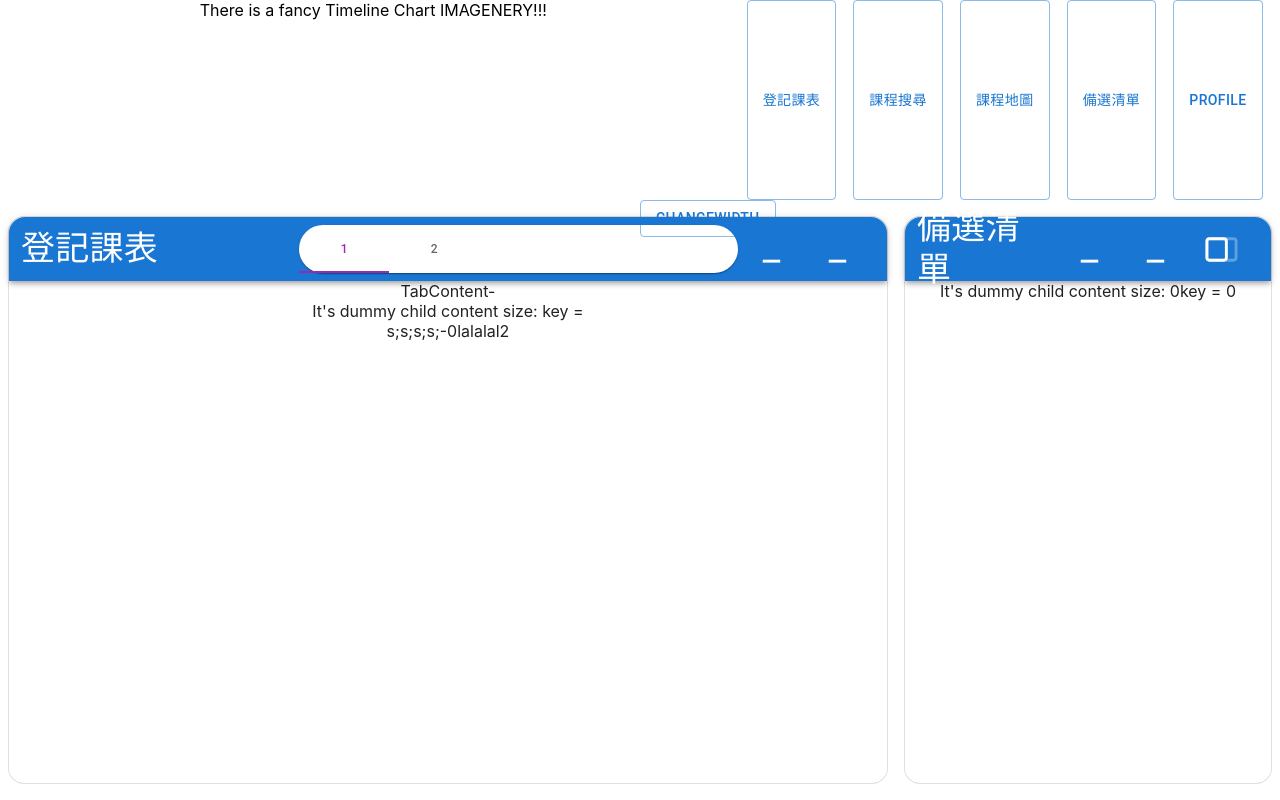
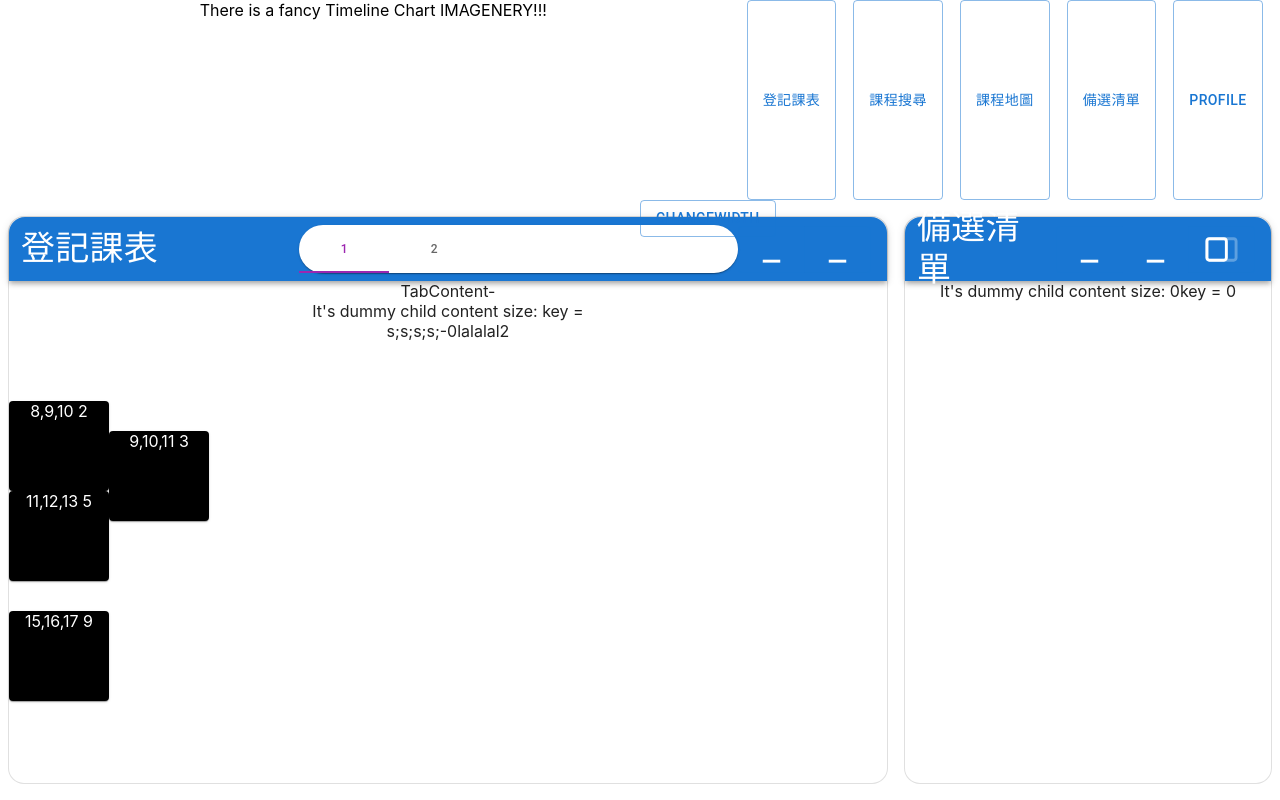
Before and after one commit to chen126888/GDSC_SCSR, a React (Create React App) app in the folder web/: page / in a window 1280 px wide. Built offline with nearby package versions, Linux system fonts and the light colour scheme.

Commit message:
render proof

```diff
--- a/web/src/components/CourseSelecter/CourseSelection.jsx
+++ b/web/src/components/CourseSelecter/CourseSelection.jsx
@@ -4,7 +4,12 @@ import Box from '@mui/material/Box';
 // Main Components
 import TabLabel from './TabPart/CourseTabLabel';
 import CourseTabBar from './TabPart/CourseTabBar';
-// import SheetColumn from './CourseSheet';
+import DayColumn from './SheetPart/SheetColumn';
+import {
+  generateArrange, calcCoursePosition,
+  rowDisplayRuleBound, rowDisplayRuleRange,
+  dummyData, dummyAllData
+} from './SheetPart/SheetColumnRender';
 // Styles
 import { makeStyles } from '@material-ui/core/styles';
 import { createStyles } from '@mui/styles';
@@ -96,7 +101,7 @@ function CourseTabs(props) {
           s;s;s;s;-{i}
           lalalal
           {props.spacingLv}
-          {/* <SheetColumn /> */}
+          <DayColumn />
         </TabLabel>
       ))}
     </Box>
--- a/web/src/components/CourseSelecter/SheetPart/SheetColumn.jsx
+++ b/web/src/components/CourseSelecter/SheetPart/SheetColumn.jsx
@@ -26,25 +26,26 @@ import { generateArrange, calcCoursePosition, dummyData } from './SheetColumnRen
 const useStyles = makeStyles(theme => createStyles({
   dayRoot: props => ({
     position: "relative",
-    height: "100%",
-    width: "100%",
+    // height: "100%",
+    // width: "100%",
     display: 'flex',
-    flexGrow: 1,
+    // flexGrow: 1,
     flexDirection: 'row',
   }),
   daySubColumn: props => ({
     position: "relative",
-    height: "100%",
-    width: "100%",
-    display: 'flex',
-    flexGrow: 1,
+    // height: "100%",
+    // width: "100%",
+    display: 'block',
+    // flexGrow: 1,
+    // flexDirection: 'column',
   }),
 
 }));
 
 
 function DayColumn({
-  courseTodayData,
+  courseTodayData, firstClassTime
 }) {
   const classes = useStyles();
 
@@ -52,31 +53,39 @@ function DayColumn({
     let {
       stackArray, stackNum, scheduleArray, positionMatrix
     } = generateArrange(courseDataObject);
-    let configMatrix = calcCoursePosition(positionMatrix);
+    let configMatrix = calcCoursePosition(positionMatrix, firstClassTime);
     console.log(stackArray, stackNum, scheduleArray, positionMatrix, configMatrix);
-    let renderResult = configMatrix.map((column, i) => (
-      <Paper className={classes.daySubColumn} >
-        {column.map((courseConfig, j) => (
+
+    let renderResult = [];
+    configMatrix.forEach((column, i) => {
+      column.forEach((courseConfig, j) => {
+        renderResult.push(
           <CourseItem
+            key={`${i}-${j}`}
             courseTitle={courseDataObject[courseConfig.id].name}
             courseState={courseDataObject[courseConfig.id].state}
             coursePosition={courseConfig}
             courseInfo={courseDataObject[courseConfig.id].info}
+            courseTime={courseDataObject[courseConfig.id].time}
           />
-        ))}
-      </Paper>
-    ))
+        )
+      })
+    })
+    console.log(renderResult)
     return renderResult
   };
 
   return (
     <Paper className={classes.dayRoot} >
-      {renderColumn(dummyData)}
-      {/* at sheet */}
+      {renderColumn(courseTodayData)}
+
     </Paper>
   )
-
-
 };
+DayColumn.defaultProps = {
+  courseTodayData: dummyData,
+  firstClassTime: 6,
+  lastClassTime: 21,
+}
 
 export default DayColumn;
--- a/web/src/components/CourseSelecter/SheetPart/SheetColumnRender.jsx
+++ b/web/src/components/CourseSelecter/SheetPart/SheetColumnRender.jsx
@@ -55,7 +55,9 @@ const generateArrange = courseDataObject => {
   return { stackArray, stackNum, scheduleArray, positionMatrix }
 };
 
-const calcCoursePosition = positionMatrix => {
+const calcCoursePosition = (
+  positionMatrix, firstClassTime, stackArray
+) => {
   let configMatrix = positionMatrix.map((stack, i) => {
     let unitConfig = {
       "id": -1,
@@ -68,10 +70,9 @@ const calcCoursePosition = positionMatrix => {
     let indexConfig = 0;
     let lastIndex = -1;
     stack.forEach((courseIndex, i) => {
+      configColumn[indexConfig]["top"] = i;
       if (courseIndex === lastIndex) {
-        if (courseIndex === -1) {
-          configColumn[indexConfig]["top"] += 1;
-        } else {
+        if (courseIndex !== -1) {
           configColumn[indexConfig]["height"] += 1;
           configColumn[indexConfig]["id"] = courseIndex;
         }
@@ -80,10 +81,7 @@ const calcCoursePosition = positionMatrix => {
           indexConfig += 1;
           configColumn[indexConfig] = { ...unitConfig };
         }
-
-        if (courseIndex === -1) {
-          configColumn[indexConfig]["top"] += 1;
-        } else {
+        if (courseIndex !== -1) {
           configColumn[indexConfig]["height"] += 1;
           configColumn[indexConfig]["id"] = courseIndex;
         }
@@ -91,6 +89,10 @@ const calcCoursePosition = positionMatrix => {
       lastIndex = courseIndex;
     });
     configColumn.pop();
+    configColumn.forEach((config, i) => {
+      config["top"] -= config["height"] + firstClassTime
+    })
+    console.log(configColumn)
     return configColumn
   });
   return configMatrix
@@ -121,6 +123,8 @@ const rowDisplayRuleRange = ({
 }) => Array.from({ length: 24 }, (e, i) => (
   (firstClassTime <= i) && (i <= lastClassTime)
 ));
+
+
 
 let dummyData = [
   {
@@ -232,14 +236,14 @@ let dummyAllData = {
   "Wed": [
 
   ],
-  "Thu":[
+  "Thu": [
 
   ],
-  "Fri":[
+  "Fri": [
   ],
-  "Sat":[
+  "Sat": [
   ],
-  "Sun":[
+  "Sun": [
 
   ]
 }
--- a/web/src/components/CourseSelecter/SheetPart/SheetItem.jsx
+++ b/web/src/components/CourseSelecter/SheetPart/SheetItem.jsx
@@ -24,17 +24,21 @@ import PropTypes from 'prop-types';
 
 const useStylesForCourseItem = makeStyles(theme => createStyles({
   root: coursePosition => ({
-    position: "relative",
+    position: "absolute",
     // display: 'flex',
-    top: coursePosition.top,
-    left: coursePosition.left,
-    width: coursePosition.width,
-    height: coursePosition.height,
+    top: coursePosition.top*30,
+    left: coursePosition.left*100,
+    width: coursePosition.width*100,
+    height: coursePosition.height*30,
+    flexGrow: 1,
+    color: "white !important",
+    backgroundColor: "black !important",
+    // border: "3px solid red",
   })
 }));
 
 function CourseItem({
-  courseTitle, courseState, coursePosition, courseInfo
+  courseTitle, courseState, coursePosition, courseInfo, courseTime
 }) {
   const classes = useStylesForCourseItem(coursePosition);
   console.log(coursePosition)
@@ -45,7 +49,7 @@ function CourseItem({
 
   return (
     <Paper className={classes.root}>
-      <Button
+      {/* <Button
         onClick={handleOpen}
         className={classes.itemButton}
       >
@@ -61,7 +65,7 @@ function CourseItem({
               <Typography>
                 bala
               </Typography>
-              {String(courseInfo)}
+              {String(courseTime)}
             </Grid>
             <Grid xs={4}>
               icon components
@@ -69,8 +73,8 @@ function CourseItem({
             </Grid>
           </Grid>
         </Paper>
-      </Button>
-
+      </Button> */}
+        {String(courseTime)}{" "}{String(coursePosition.top)}
       <Modal
         open={open}
         onClose={handleClose}
```
Also changed, not shown: web/src/components/CourseSelecter/SheetPart/Sheet.jsx (+5 -5 lines).
